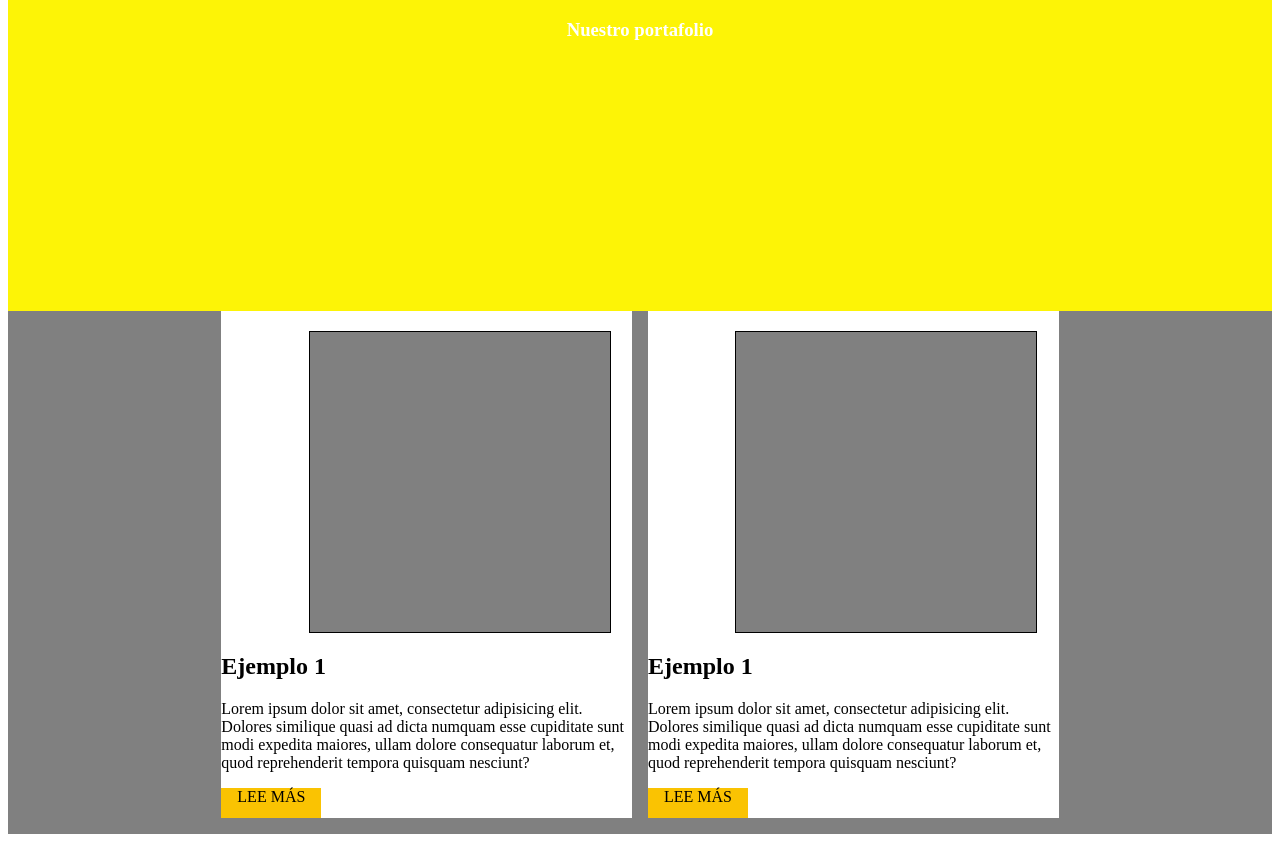
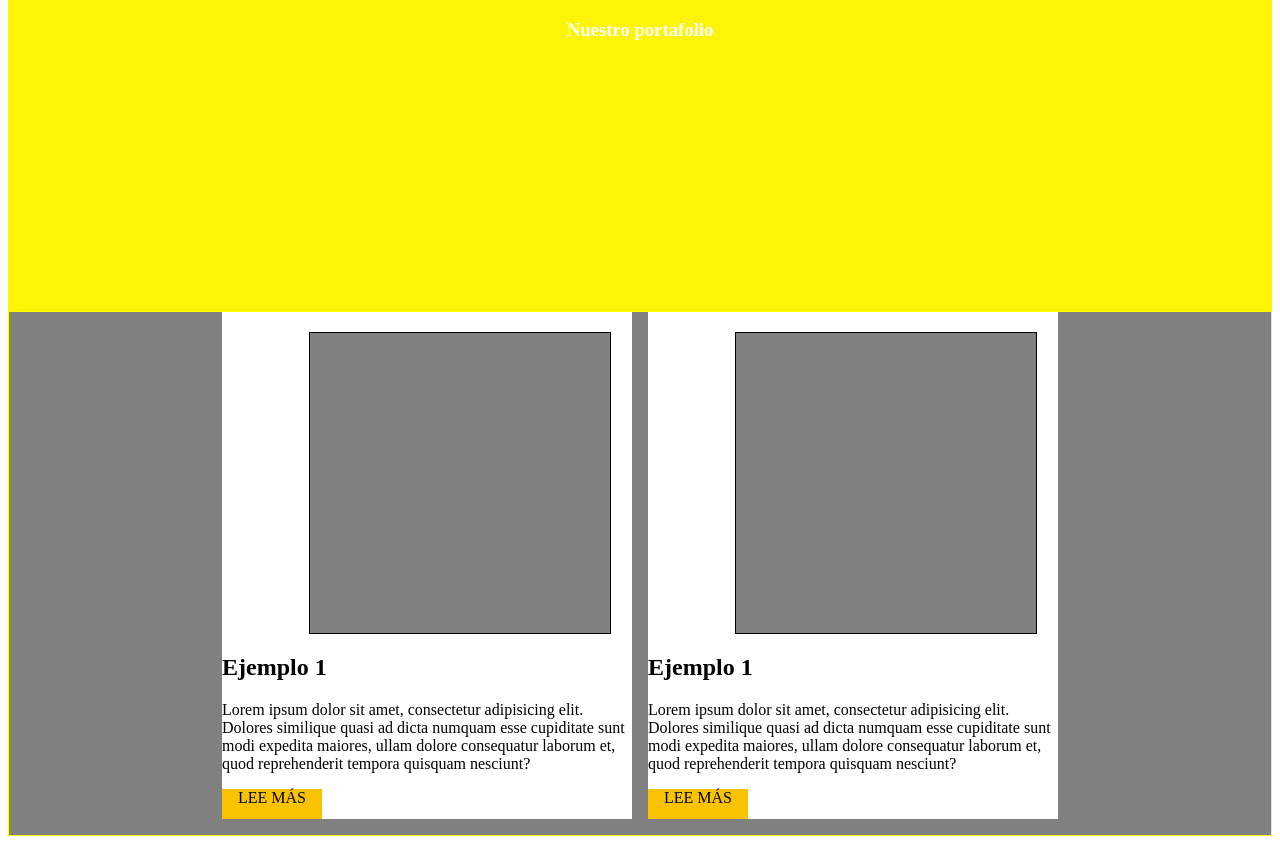
Before and after one commit to susan-TG/mini, a plain HTML site: page index.html in a window 1280 px wide. Shown: the part 197-1041 px from the top of the page. Drawn offline with Linux system fonts and the light colour scheme.

Commit message:
primer-commit

```diff
--- a/css/main.css
+++ b/css/main.css
@@ -48,4 +48,5 @@
  }
  .fondo-cajas {
  	background-color: grey;
+ 	border: 1px solid yellow;
  }
```
